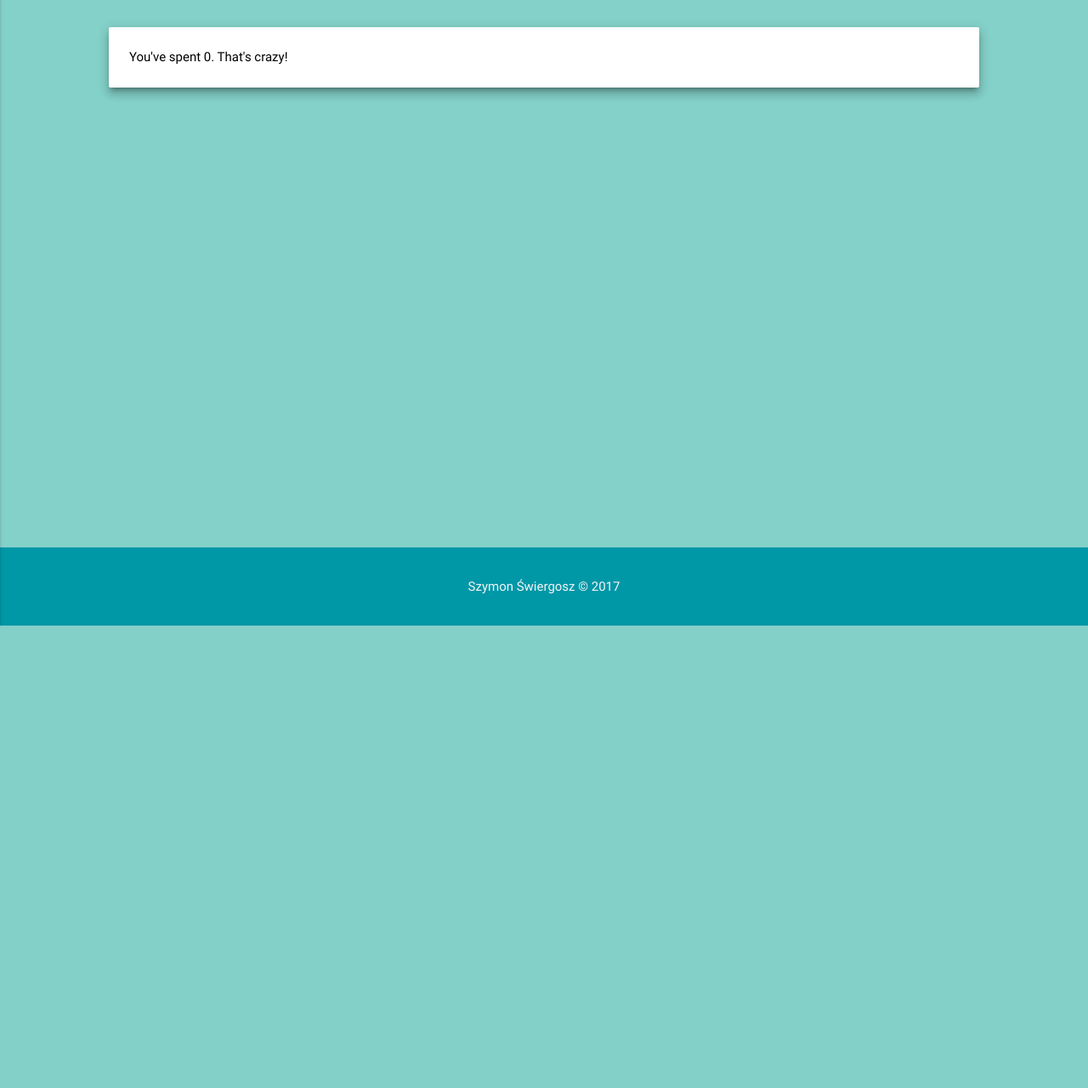
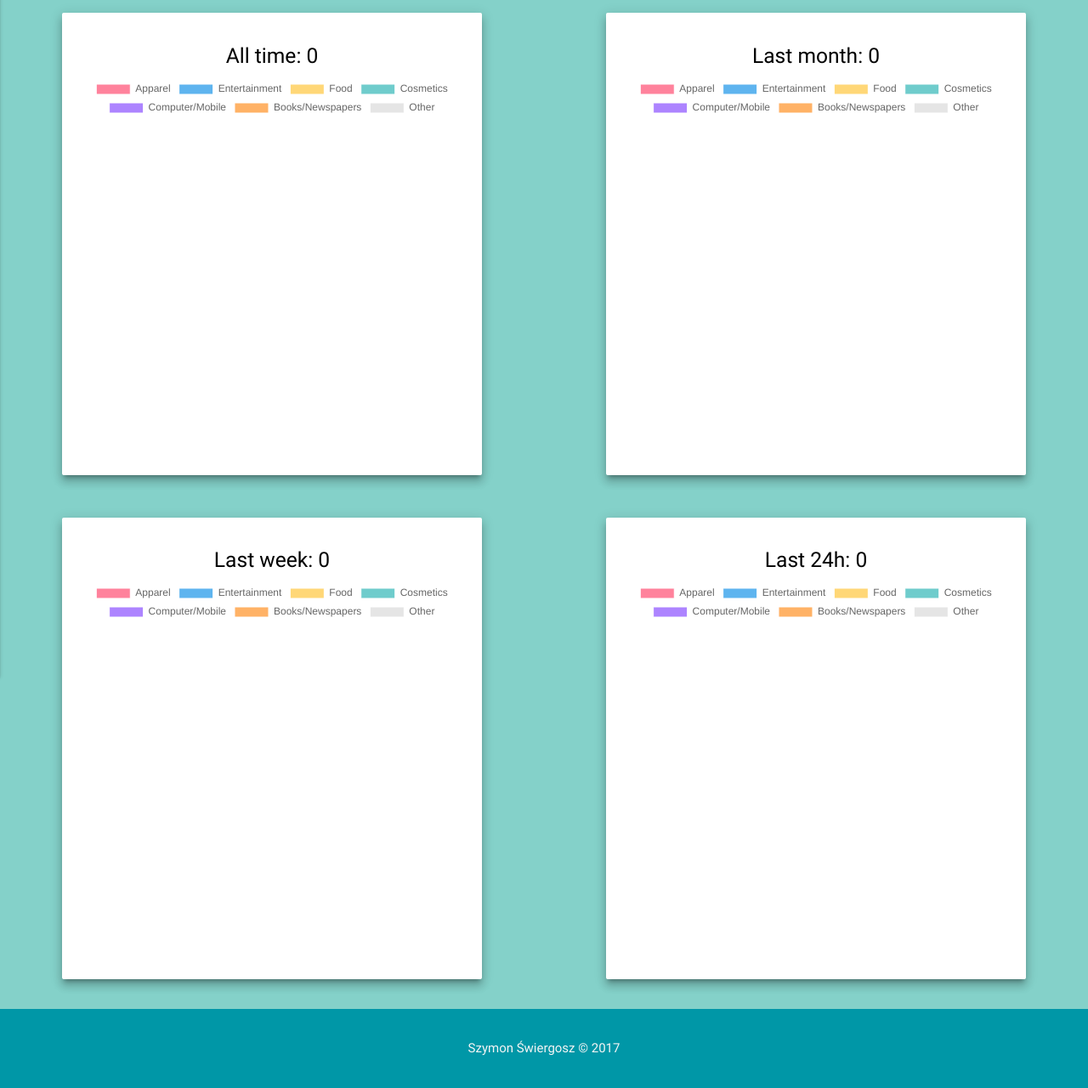
Before and after one commit to sSwiergosz/FinancialOrganiser, a Django app: page /statistics/all/ in a window 1280 px wide. Shown: the part 64-1344 px from the top of the page at 85% size. Before the commit the page ends 800 px from the top, so only its background shows below. Run offline with Django 3.2, Linux system fonts and the light colour scheme; data that the repository does not hold is empty; some libraries are stand-ins or nearby versions.

Commit message:
Chart.js added

```diff
--- a/organizer_project/organizer/static/organizer/css/custom.css
+++ b/organizer_project/organizer/static/organizer/css/custom.css
@@ -93,6 +93,11 @@ input[type=search] {
   min-height: 100%;
 }
 
+.trans-card {
+  margin-top: 2.5%;
+  margin-left: 10%;
+  max-width: 80%;
+}
 /* Ids */
 
 
@@ -108,12 +113,6 @@ input[type=search] {
   margin-top: 2.5%;
 }
 
-#trans-card {
-  margin-top: 2.5%;
-  margin-left: 10%;
-  max-width: 80%;
-}
-
 ul li a i:hover, ul li a:hover, nav div a:hover{
   color: white !important;
 }
--- a/organizer_project/organizer/templates/organizer/statistics.html
+++ b/organizer_project/organizer/templates/organizer/statistics.html
@@ -9,11 +9,40 @@
 {% block content %}
 <main class="bg-color-main">
 
-    <div class="card white z-depth-4" id="trans-card">
-        <div class="card-content black-text">
-
-            <p>You've spent {{ amount }}. That's crazy!</p>
-
+    <div class="row">
+        <div class="col s12 m6">
+            <div class="card white z-depth-4 trans-card">
+                <div class="card-content black-text">
+                    <h5 class="center-align">All time: {{amount_all}}</h5>
+                    <canvas id="myChartAll" width="400" height="400"></canvas>
+                </div>
+            </div>
+        </div>
+        <div class="col s12 m6">
+            <div class="card white z-depth-4 trans-card">
+                <div class="card-content black-text">
+                    <h5 class="center-align">Last month: {{amount_monthly}}</h5>
+                    <canvas id="myChartMonth" width="400" height="400"></canvas>
+                </div>
+            </div>
+        </div>
+    </div>
+    <div class="row">
+        <div class="col s12 m6">
+            <div class="card white z-depth-4 trans-card">
+                <div class="card-content black-text">
+                    <h5 class="center-align">Last week: {{amount_weekly}}</h5>
+                    <canvas id="myChartWeek" width="400" height="400"></canvas>
+                </div>
+            </div>
+        </div>
+        <div class="col s12 m6">
+            <div class="card white z-depth-4 trans-card">
+                <div class="card-content black-text">
+                    <h5 class="center-align">Last 24h: {{amount_daily}}</h5>
+                    <canvas id="myChartDay" width="400" height="400"></canvas>
+                </div>
+            </div>
         </div>
     </div>
 
@@ -21,4 +50,99 @@
 {% endblock %}
 
 {% block extra_js %}
+<script src="https://cdnjs.cloudflare.com/ajax/libs/Chart.js/2.5.0/Chart.bundle.min.js"></script>
+<script src="https://cdnjs.cloudflare.com/ajax/libs/Chart.js/2.5.0/Chart.min.js"></script>
+<script>
+var ctx = document.getElementById("myChartAll");
+var myChart = new Chart(ctx, {
+    type: 'pie',
+    data: {
+        labels: ["Apparel", "Entertainment", "Food", "Cosmetics", "Computer/Mobile", "Books/Newspapers", "Other"],
+        datasets: [{
+            label: 'Amount',
+            data: [{{cat_app_all}}, {{cat_ent_all}}, {{cat_food_all}}, {{cat_skin_all}},
+                    {{cat_comp_all}}, {{cat_book_all}}, {{cat_oth_all}}],
+            backgroundColor: [
+                'rgba(255, 99, 132, 0.8)',
+                'rgba(54, 162, 235, 0.8)',
+                'rgba(255, 206, 86, 0.8)',
+                'rgba(75, 192, 192, 0.8)',
+                'rgba(153, 102, 255, 0.8)',
+                'rgba(255, 159, 64, 0.8)'
+            ],
+
+            borderWidth: 1
+        }]
+    },
+});
+
+var ctx2 = document.getElementById("myChartMonth");
+var myChart = new Chart(ctx2, {
+    type: 'pie',
+    data: {
+        labels: ["Apparel", "Entertainment", "Food", "Cosmetics", "Computer/Mobile", "Books/Newspapers", "Other"],
+        datasets: [{
+            label: 'Amount',
+            data: [{{cat_app_30}}, {{cat_ent_30}}, {{cat_food_30}}, {{cat_skin_30}},
+                    {{cat_comp_30}}, {{cat_book_30}}, {{cat_oth_30}}],
+            backgroundColor: [
+                'rgba(255, 99, 132, 0.8)',
+                'rgba(54, 162, 235, 0.8)',
+                'rgba(255, 206, 86, 0.8)',
+                'rgba(75, 192, 192, 0.8)',
+                'rgba(153, 102, 255, 0.8)',
+                'rgba(255, 159, 64, 0.8)'
+            ],
+
+            borderWidth: 1
+        }]
+    },
+});
+
+var ctx3 = document.getElementById("myChartWeek");
+var myChart = new Chart(ctx3, {
+    type: 'pie',
+    data: {
+        labels: ["Apparel", "Entertainment", "Food", "Cosmetics", "Computer/Mobile", "Books/Newspapers", "Other"],
+        datasets: [{
+            label: 'Amount',
+            data: [{{cat_app_7}}, {{cat_ent_7}}, {{cat_food_7}}, {{cat_skin_7}},
+                    {{cat_comp_7}}, {{cat_book_7}}, {{cat_oth_7}}],
+            backgroundColor: [
+                'rgba(255, 99, 132, 0.8)',
+                'rgba(54, 162, 235, 0.8)',
+                'rgba(255, 206, 86, 0.8)',
+                'rgba(75, 192, 192, 0.8)',
+                'rgba(153, 102, 255, 0.8)',
+                'rgba(255, 159, 64, 0.8)'
+            ],
+
+            borderWidth: 1
+        }]
+    },
+});
+
+var ctx4 = document.getElementById("myChartDay");
+var myChart = new Chart(ctx4, {
+    type: 'pie',
+    data: {
+        labels: ["Apparel", "Entertainment", "Food", "Cosmetics", "Computer/Mobile", "Books/Newspapers", "Other"],
+        datasets: [{
+            label: 'Amount',
+            data: [{{cat_app_24}}, {{cat_ent_24}}, {{cat_food_24}}, {{cat_skin_24}},
+                    {{cat_comp_24}}, {{cat_book_24}}, {{cat_oth_24}}],
+            backgroundColor: [
+                'rgba(255, 99, 132, 0.8)',
+                'rgba(54, 162, 235, 0.8)',
+                'rgba(255, 206, 86, 0.8)',
+                'rgba(75, 192, 192, 0.8)',
+                'rgba(153, 102, 255, 0.8)',
+                'rgba(255, 159, 64, 0.8)'
+            ],
+
+            borderWidth: 1
+        }]
+    },
+});
+</script>
 {% endblock %}
--- a/organizer_project/organizer/views.py
+++ b/organizer_project/organizer/views.py
@@ -1,6 +1,9 @@
 from django.contrib.auth import login, authenticate
 from django.shortcuts import render, redirect
 from django.contrib.auth.decorators import login_required
+
+from datetime import datetime as dt, timedelta
+from django.utils import timezone
 
 from organizer.models import Transaction
 from organizer.forms import SignUpForm, AddTransactionForm
@@ -69,13 +72,127 @@ def all_transactions(request):
 
 def statistics(request):
 
-    amount = 0
+    amount_all = amount_monthly = amount_weekly = amount_daily = 0
+
+    cat_app_30 = cat_ent_30 = cat_food_30 = cat_skin_30 = cat_comp_30 = cat_book_30 = cat_oth_30 = 0
+
+    cat_app_7 = cat_ent_7 = cat_food_7 = cat_skin_7 = cat_comp_7 = cat_book_7 = cat_oth_7 = 0
+
+    cat_app_24 = cat_ent_24 = cat_food_24 = cat_skin_24 = cat_comp_24 = cat_book_24 = cat_oth_24 = 0
+
+    cat_app_all = cat_ent_all = cat_food_all = cat_skin_all = cat_comp_all = cat_book_all = cat_oth_all = 0
+
+    last_30_days = (dt.now().date() - timedelta(days=30))
+    last_7_days = (dt.now().date() - timedelta(days=7))
+    last_24_hours = (dt.now().date() - timedelta(days=1))
 
     for i in Transaction.objects.all():
-        amount += i.price
+
+        #money spent from the beginning
+        if i.category == 'Apparel/Accesory':
+            cat_app_all += i.price
+        elif i.category == 'Entertainment':
+            cat_ent_all += i.price
+        elif i.category == 'Food/Beverage':
+            cat_food_all += i.price
+        elif i.category == 'Skin care/Cosmetics':
+            cat_skin_all += i.price
+        elif i.category == 'Computer/Mobile':
+            cat_comp_all += i.price
+        elif i.category == 'Books/Newspapers':
+            cat_book_all += i.price
+        elif i.category == 'Other':
+            cat_oth_all += i.price
+
+        #money spent within last 30 days
+        if i.purchase_date > last_30_days:
+            if i.category == 'Apparel/Accesory':
+                cat_app_30 += i.price
+            elif i.category == 'Entertainment':
+                cat_ent_30 += i.price
+            elif i.category == 'Food/Beverage':
+                cat_food_30 += i.price
+            elif i.category == 'Skin care/Cosmetics':
+                cat_skin_30 += i.price
+            elif i.category == 'Computer/Mobile':
+                cat_comp_30 += i.price
+            elif i.category == 'Books/Newspapers':
+                cat_book_30 += i.price
+            elif i.category == 'Other':
+                cat_oth_30 += i.price
+
+        #money spent within last 7 days
+        if i.purchase_date > last_7_days:
+            if i.category == 'Apparel/Accesory':
+                cat_app_7 += i.price
+            elif i.category == 'Entertainment':
+                cat_ent_7 += i.price
+            elif i.category == 'Food/Beverage':
+                cat_food_7 += i.price
+            elif i.category == 'Skin care/Cosmetics':
+                cat_skin_7 += i.price
+            elif i.category == 'Computer/Mobile':
+                cat_comp_7 += i.price
+            elif i.category == 'Books/Newspapers':
+                cat_book_7 += i.price
+            elif i.category == 'Other':
+                cat_oth_7 += i.price
+
+        #money spent within last 24 hours
+        if i.purchase_date > last_24_hours:
+            if i.category == 'Apparel/Accesory':
+                cat_app_24 += i.price
+            elif i.category == 'Entertainment':
+                cat_ent_24 += i.price
+            elif i.category == 'Food/Beverage':
+                cat_food_24 += i.price
+            elif i.category == 'Skin care/Cosmetics':
+                cat_skin_24 += i.price
+            elif i.category == 'Computer/Mobile':
+                cat_comp_24 += i.price
+            elif i.category == 'Books/Newspapers':
+                cat_book_24 += i.price
+            elif i.category == 'Other':
+                cat_oth_24 += i.price
+
+    l_all = [cat_app_all, cat_ent_all, cat_food_all, cat_skin_all, cat_comp_all, cat_book_all, cat_oth_all]
+    l_30 = [cat_app_30, cat_ent_30, cat_food_30, cat_skin_30, cat_comp_30, cat_book_30, cat_oth_30]
+    l_7 = [cat_app_7, cat_ent_7, cat_food_7, cat_skin_7, cat_comp_7, cat_book_7, cat_oth_7]
+    l_24 = [cat_app_24, cat_ent_24, cat_food_24, cat_skin_24, cat_comp_24, cat_book_24, cat_oth_24]
 
     context = {
-        'amount': amount,
+        'amount_all': sum(l_all),
+        'amount_monthly': sum(l_30),
+        'amount_weekly': sum(l_7),
+        'amount_daily': sum(l_24),
+        'cat_app_all': cat_app_all,
+        'cat_ent_all': cat_ent_all,
+        'cat_food_all': cat_food_all,
+        'cat_skin_all': cat_skin_all,
+        'cat_comp_all': cat_comp_all,
+        'cat_book_all': cat_book_all,
+        'cat_oth_all': cat_oth_all,
+        'cat_app_30': cat_app_30,
+        'cat_ent_30': cat_ent_30,
+        'cat_food_30': cat_food_30,
+        'cat_skin_30': cat_skin_30,
+        'cat_comp_30': cat_comp_30,
+        'cat_book_30': cat_book_30,
+        'cat_oth_30': cat_oth_30,
+        'cat_app_7': cat_app_7,
+        'cat_ent_7': cat_ent_7,
+        'cat_food_7': cat_food_7,
+        'cat_skin_7': cat_skin_7,
+        'cat_comp_7': cat_comp_7,
+        'cat_book_7': cat_book_7,
+        'cat_oth_7': cat_oth_7,
+        'cat_app_24': cat_app_24,
+        'cat_ent_24': cat_ent_24,
+        'cat_food_24': cat_food_24,
+        'cat_skin_24': cat_skin_24,
+        'cat_comp_24': cat_comp_24,
+        'cat_book_24': cat_book_24,
+        'cat_oth_24': cat_oth_24,
     }
 
     return render(request, 'organizer/statistics.html', context)
```
